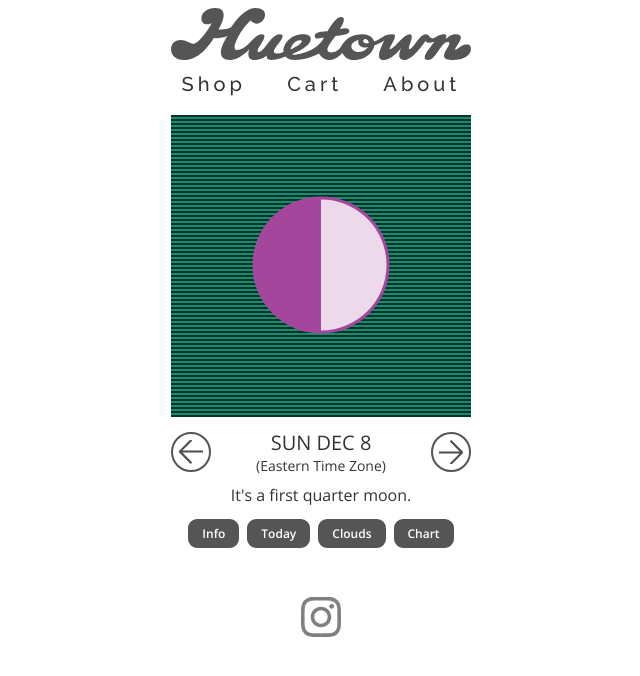
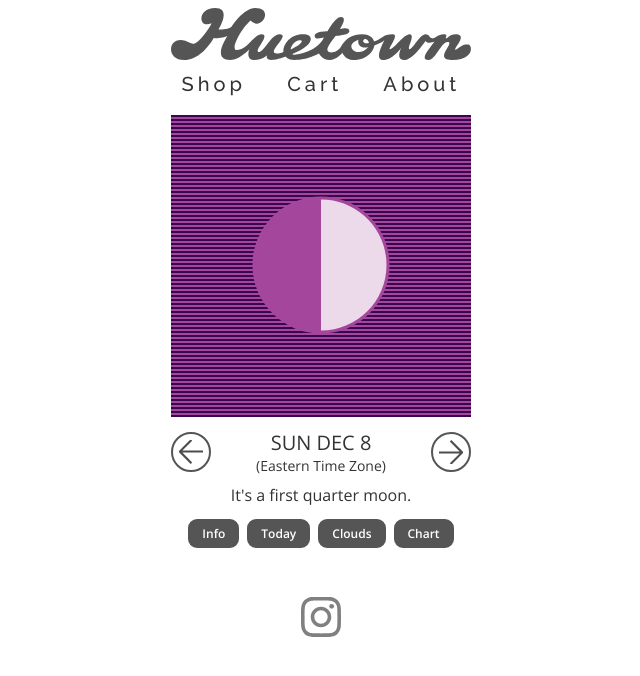
Before and after one commit to alecthibodeau/huetown, a React (Create React App) app: page /moon-space in a window 1280 px wide. Shown: the top 676 px of the page, without its empty margins (319-959 px from the left). Built offline with nearby package versions, Linux system fonts and the light colour scheme.

Commit message:
style: display colors using selected year

```diff
--- a/src/components/MoonSpace.tsx
+++ b/src/components/MoonSpace.tsx
@@ -27,6 +27,7 @@
     dateThirtyFirst,
     commonYearLength,
     leapYearLength,
+    years,
     phasesInfoForUser,
     isLeapYear,
     getLunarPhase,
@@ -93,7 +94,7 @@
 
   function renderSkyLine(skyLine: string, index: number): JSX.Element {
     return (
-      <div key={`${skyLine}-${index}`}></div>
+      <div key={`${skyLine}-${index}`} className={years[selectedYear]}></div>
     );
   }
 
@@ -187,7 +188,7 @@
           <News />
         </div> :
       null}
-      <div className="moon-image-container">
+      <div className={`${years[selectedYear]} moon-image-container`}>
         <div className="phase-container">
           <svg
             viewBox="-13 -13 50 50"
@@ -253,7 +254,7 @@
             <button
               title={selectCloudsAnimation}
               aria-label={selectCloudsAnimation}
-              className={`${lunarFeatureButton}${isCloudsAnimationVisible ? ' selected active' : ''}`}
+              className={`${years[selectedYear]} ${lunarFeatureButton}${isCloudsAnimationVisible ? ' selected active' : ''}`}
               onClick={() => setIsCloudsAnimationVisible(!isCloudsAnimationVisible)}>
               Clouds
             </button>
--- a/src/helpers/digital-lunar-calendar.ts
+++ b/src/helpers/digital-lunar-calendar.ts
@@ -15,6 +15,11 @@
 
 const commonYearLength: number = 365;
 const leapYearLength: number = 366;
+
+const years: { [key: number]: string } = {
+  2024: 'twenty-four',
+  2025: 'twenty-five'
+};
 
 const waxingCrescentPrefix: string = 'xc';
 const waxingGibbousPrefix: string = 'xg';
@@ -89,10 +94,6 @@
   return lunarPhaseCategory;
 }
 
-function getBackgroundColor(date: Date): string {
-  return lunarCalendarsInformation[date.getFullYear()].backgroundColor;
-}
-
 function getRandomOrnamentLiveChange(date: Date): string {
   return lunarCalendarsInformation[date.getFullYear()].ornaments[Math.floor(Math.random() * numberMax)];
 }
@@ -104,6 +105,7 @@
   dateThirtyFirst,
   commonYearLength,
   leapYearLength,
+  years,
   oneRandomNumber,
   phasesInfoForUser,
   waxingCrescentPrefix,
@@ -114,7 +116,6 @@
   isLeapYear,
   getLunarPhase,
   getLunarPhaseCategory,
-  getBackgroundColor,
   getRandomOrnamentLiveChange
 }
 
--- a/src/styles/_moon-space.scss
+++ b/src/styles/_moon-space.scss
@@ -13,7 +13,14 @@
   overflow: hidden;
   height: $moon-space-dimension;
   margin: auto;
-  background-color: $twenty-five-kelly-green-paper; // to be set dynamically
+
+  &.twenty-four{
+    background-color: $twenty-four-plum-paper;
+  }
+
+  &.twenty-five {
+    background-color: $twenty-five-kelly-green-paper;
+  }
 }
 
 .cloud {
@@ -81,8 +88,15 @@
 
   div {
     height: 2px;
-    background-color: $twenty-five-kelly-green-ink; // to be set dynamically
     margin-bottom: 2px;
+
+    &.twenty-four{
+      background-color: $twenty-four-plum-ink;
+    }
+
+    &.twenty-five {
+      background-color: $twenty-five-kelly-green-ink;
+    }
   }
 }
 
@@ -177,7 +191,14 @@
   }
 
   &.active {
-    border-color: $twenty-five-kelly-green-paper; // to be set dynamically;
+
+    &.twenty-four {
+      border-color: $twenty-four-plum-paper;
+    }
+
+    &.twenty-five {
+      border-color: $twenty-five-kelly-green-paper;
+    }
   }
 }
 
```
